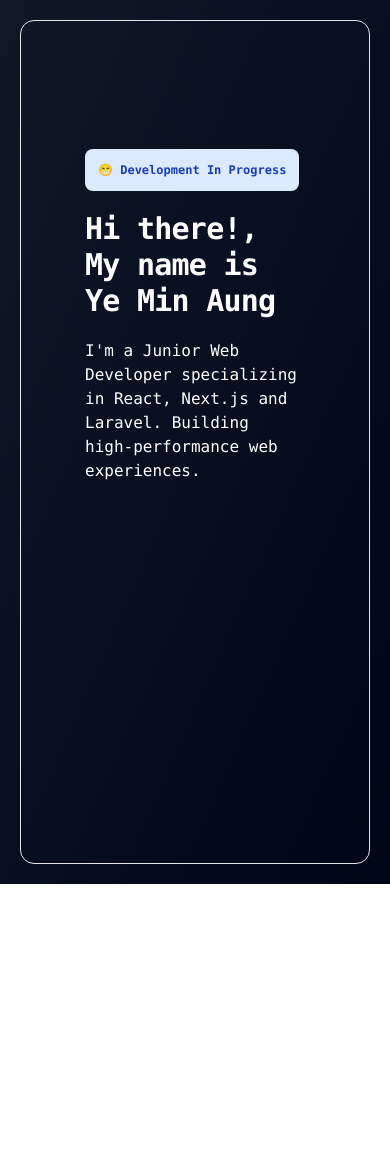
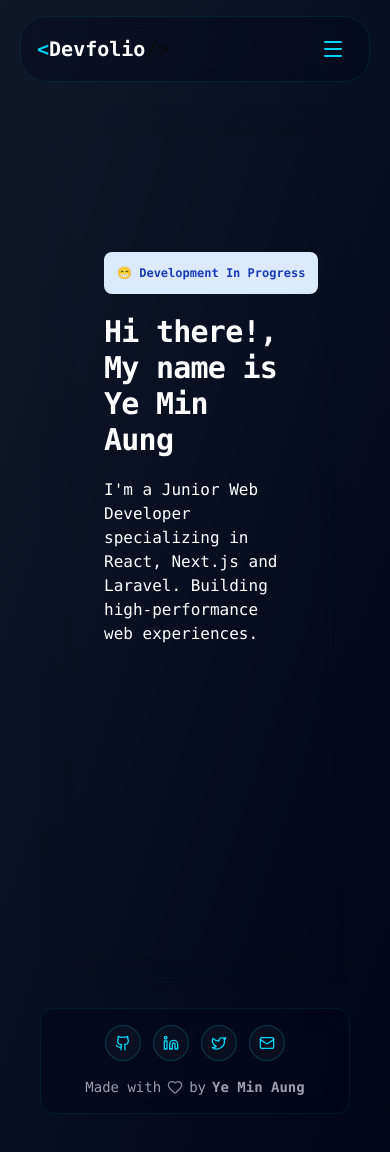
Before and after one commit to mryeminaung/devfolio, a Next.js app: page / in a window 390 px wide. Before the commit the page ends 884 px from the top, so only its background shows below. Built offline with nearby package versions, Linux system fonts and the light colour scheme.

Commit message:
feat: implement mobile responsive navbar and footer

```diff
--- a/app/page.tsx
+++ b/app/page.tsx
@@ -2,8 +2,8 @@ import { Badge } from "@/components/ui/badge";
 
 export default function Home() {
 	return (
-		<div className="flex min-h-screen items-center justify-center dark:bg-black">
-			<main className="flex min-h-screen w-full max-w-3xl flex-col  py-32 px-16 text-white dark:bg-black sm:items-start border rounded-xl">
+		<section className="flex min-h-screen items-center justify-center dark:bg-black">
+			<div className="flex min-h-screen w-full flex-col  py-32 px-16 text-white dark:bg-black sm:items-start rounded-xl">
 				<Badge className="mb-5 bg-blue-100 text-blue-800 dark:bg-blue-900 dark:text-blue-200 p-3 font-semibold ">
 					😁 Development In Progress
 				</Badge>
@@ -14,7 +14,7 @@ export default function Home() {
 					I'm a Junior Web Developer specializing in React, Next.js and Laravel.
 					Building high-performance web experiences.
 				</p>
-			</main>
-		</div>
+			</div>
+		</section>
 	);
 }
--- a/components/page-wrapper.tsx
+++ b/components/page-wrapper.tsx
@@ -1,11 +1,20 @@
 import { cn } from "@/lib/utils";
+import SiteFooter from "./site-footer";
+import SiteNav from "./site-nav";
 
-export default function PageWrapper({
-	children,
-	className,
-}: {
+type PageWrapperProps = {
 	children: React.ReactNode;
 	className?: string;
-}) {
-	return <div className={cn("max-w-6xl mx-auto", className)}>{children}</div>;
+};
+
+export default function PageWrapper({ children, className }: PageWrapperProps) {
+	return (
+		<div className={cn("max-w-7xl mx-auto p-5", className)}>
+			<SiteNav />
+			<main className="mt-16 w-full mb-5 min-h-screen md:px-5 py-5 rounded-xl backdrop-blur-lg">
+				{children}
+			</main>
+			<SiteFooter />
+		</div>
+	);
 }
--- /dev/null
+++ b/components/site-footer.tsx
@@ -0,0 +1,57 @@
+"use client";
+
+import { Github, Heart, Linkedin, Mail, Twitter } from "lucide-react";
+import { motion } from "motion/react";
+
+export default function SiteFooter() {
+	const socialLinks = [
+		{ icon: Github, href: "https://github.com/mryeminaung", label: "GitHub" },
+		{
+			icon: Linkedin,
+			href: "https://linkedin.com/in/mryeminaung",
+			label: "LinkedIn",
+		},
+		{
+			icon: Twitter,
+			href: "https://twitter.com/mryeminaung",
+			label: "Twitter",
+		},
+		{ icon: Mail, href: "mailto:yeminaung.dev@gamil.com", label: "Email" },
+	];
+
+	return (
+		<footer className="">
+			<div className="max-w-7xl mx-auto">
+				<div className="bg-slate-950/30 backdrop-blur-md border border-cyan-500/10 rounded-xl px-4 sm:px-6 lg:px-8 py-4">
+					<div className="flex flex-col sm:flex-row items-center justify-between gap-4">
+						<p className="text-sm text-gray-400 flex items-center gap-1.5 order-2 sm:order-1">
+							Made with{" "}
+							<Heart className="w-4 h-4 text-magenta-500 fill-magenta-500 animate-pulse" />{" "}
+							by <b>Ye Min Aung</b>
+						</p>
+
+						{/* Social Links */}
+						<div className="flex items-center gap-3 order-1 sm:order-2">
+							{socialLinks.map((social, index) => {
+								const Icon = social.icon;
+								return (
+									<motion.a
+										key={index}
+										href={social.href}
+										target="_blank"
+										rel="noopener noreferrer"
+										aria-label={social.label}
+										whileHover={{ scale: 1.1, y: -2 }}
+										whileTap={{ scale: 0.95 }}
+										className="w-9 h-9 rounded-full bg-gray-900/50 border border-cyan-400/20 flex items-center justify-center hover:bg-cyan-400/10 hover:border-cyan-400 transition-all text-cyan-400">
+										<Icon className="w-4 h-4" />
+									</motion.a>
+								);
+							})}
+						</div>
+					</div>
+				</div>
+			</div>
+		</footer>
+	);
+}
--- /dev/null
+++ b/components/site-nav.tsx
@@ -0,0 +1,125 @@
+"use client";
+
+import { Briefcase, Home, Mail, Menu, User, X } from "lucide-react";
+import { AnimatePresence, motion } from "motion/react";
+import Link from "next/link";
+import { usePathname } from "next/navigation";
+import { useEffect, useState } from "react";
+
+export default function SiteNav() {
+	const [isScrolled, setIsScrolled] = useState(false);
+	const [isMobileMenuOpen, setIsMobileMenuOpen] = useState(false);
+	const location = usePathname();
+
+	useEffect(() => {
+		const handleScroll = () => {
+			setIsScrolled(window.scrollY > 50);
+		};
+
+		window.addEventListener("scroll", handleScroll);
+		return () => window.removeEventListener("scroll", handleScroll);
+	}, []);
+
+	const navLinks = [
+		{ name: "Home", path: "/", icon: Home },
+		{ name: "About", path: "/about-me", icon: User },
+		{ name: "Projects", path: "/projects", icon: Briefcase },
+		{ name: "Contact", path: "/contact-me", icon: Mail },
+	];
+
+	return (
+		<motion.nav
+			initial={{ y: -100 }}
+			animate={{ y: 0 }}
+			className={`fixed top-4 left-1/2 transform -translate-x-1/2 z-50 transition-all duration-300 w-full max-w-7xl px-5 ${
+				isScrolled ? "top-2" : "top-4"
+			}`}>
+			<div
+				className={`rounded-4xl  transition-all duration-300 ${
+					isScrolled
+						? "bg-slate-900/70 backdrop-blur-md shadow-md shadow-cyan-400/10 border border-cyan-400/20"
+						: "bg-slate-950/30 backdrop-blur-sm border border-cyan-400/10"
+				}`}>
+				<div className="px-4 sm:px-6 lg:px-8">
+					<div className="flex items-center justify-between h-16">
+						{/* Logo - Left Side */}
+						<Link
+							href="/"
+							className="flex items-center">
+							<motion.span
+								whileHover={{ scale: 1.05 }}
+								className="text-xl sm:text-2xl font-bold">
+								<span className="text-cyan-400">&lt;</span>
+								<span className="text-white">Devfolio</span>
+								<span className="text-magenta-500">/&gt;</span>
+							</motion.span>
+						</Link>
+
+						{/* Desktop Navigation - Right Side */}
+						<div className="hidden md:flex items-center space-x-6 lg:space-x-8">
+							{navLinks.map((link) => (
+								<Link
+									key={link.path}
+									href={link.path}
+									className={`relative flex items-center gap-2 text-sm font-medium transition-colors ${
+										location === link.path
+											? "text-cyan-400"
+											: "text-gray-300 hover:text-cyan-400"
+									}`}>
+									<link.icon className="w-4 h-4 sm:w-5 sm:h-5" />
+									<span className="hidden sm:inline">{link.name}</span>
+									{location === link.path && (
+										<motion.div
+											layoutId="activeTab"
+											className="absolute -bottom-2 left-0 right-0 h-0.5 bg-linear-to-r from-cyan-400 to-magenta-500"
+										/>
+									)}
+								</Link>
+							))}
+						</div>
+
+						{/* Mobile Menu Button */}
+						<button
+							onClick={() => setIsMobileMenuOpen(!isMobileMenuOpen)}
+							className="md:hidden p-2 rounded-lg hover:bg-gray-800/50 transition-colors text-cyan-400"
+							aria-label="Site Nav Button">
+							{isMobileMenuOpen ? (
+								<X className="w-6 h-6" />
+							) : (
+								<Menu className="w-6 h-6" />
+							)}
+						</button>
+					</div>
+				</div>
+
+				{/* Mobile Menu */}
+				<AnimatePresence>
+					{isMobileMenuOpen && (
+						<motion.div
+							initial={{ opacity: 0, height: 0 }}
+							animate={{ opacity: 1, height: "auto" }}
+							exit={{ opacity: 0, height: 0 }}
+							className="md:hidden border-t border-cyan-500/20">
+							<div className="px-4 py-6 space-y-4">
+								{navLinks.map((link) => (
+									<Link
+										key={link.path}
+										href={link.path}
+										onClick={() => setIsMobileMenuOpen(false)}
+										className={`flex items-center gap-2 px-4 py-2 rounded-lg text-base font-medium transition-colors ${
+											location === link.path
+												? "bg-cyan-500/10 text-cyan-400 border border-cyan-500/30"
+												: "text-gray-300 hover:bg-gray-800/50 hover:text-cyan-400"
+										}`}>
+										<link.icon className="w-5 h-5" />
+										{link.name}
+									</Link>
+								))}
+							</div>
+						</motion.div>
+					)}
+				</AnimatePresence>
+			</div>
+		</motion.nav>
+	);
+}
--- a/layouts/app-layout.tsx
+++ b/layouts/app-layout.tsx
@@ -4,7 +4,6 @@ export default function AppLayout({ children }: { children: React.ReactNode }) {
 	return (
 		<div className="bg-linear-to-br from-gray-900 to-slate-950 relative min-h-screen p-5">
 			<PageWrapper>{children}</PageWrapper>
-			{/* <div className="absolute inset-0 bg-linear-to-br from-cyan-800 via-transparent to-purple-800 opacity-50 " /> */}
 		</div>
 	);
 }
```
